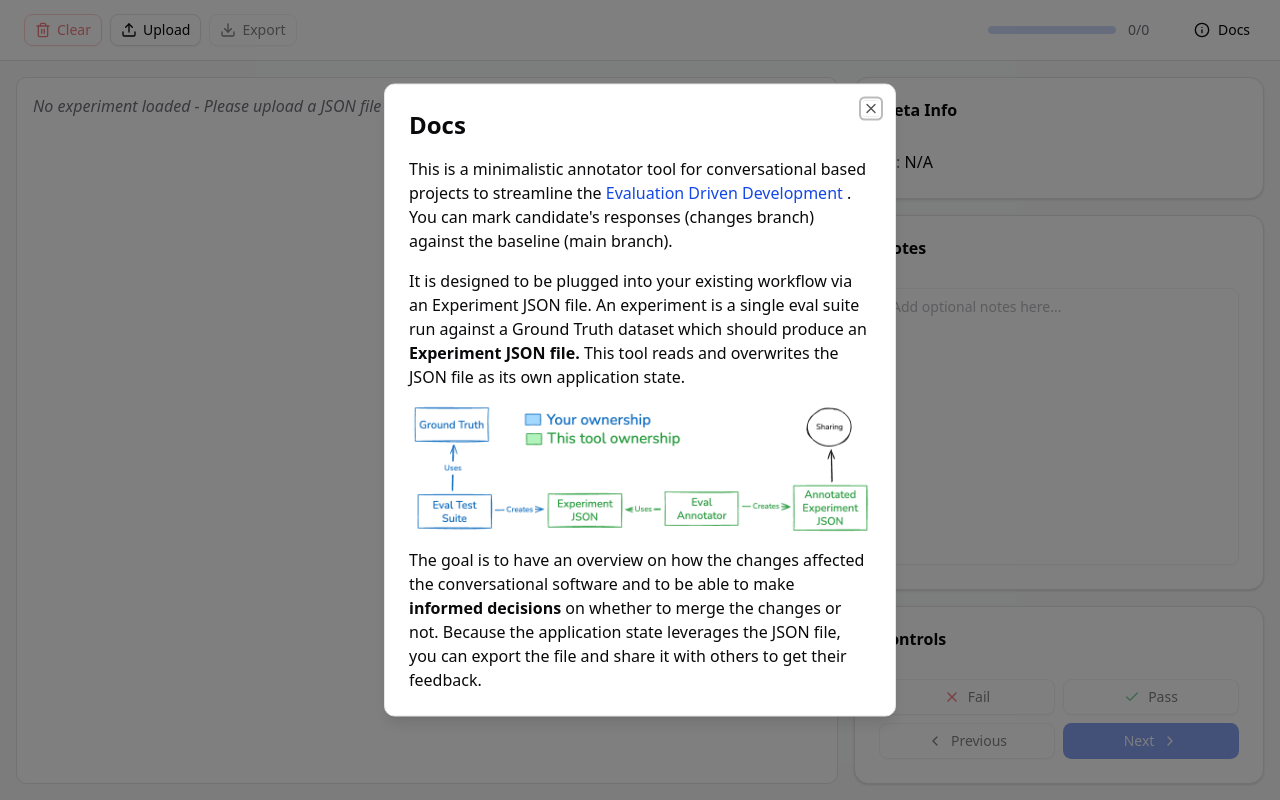
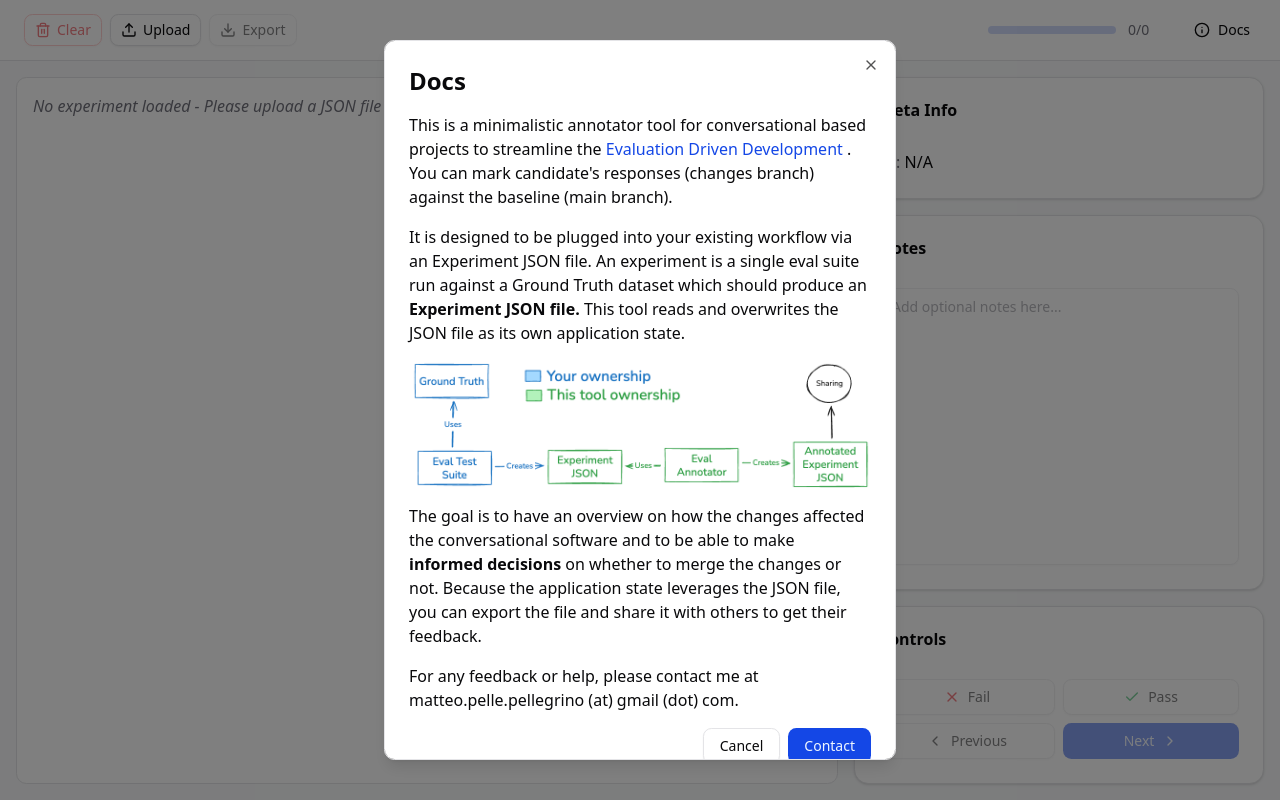
Before and after one commit to arabello/eval-annotator, a React (Vite) app: page / in a window 1280 px wide. Both pictures are taken after a click on the button "Docs". Built offline with nearby package versions, Linux system fonts and the light colour scheme; the HTML template or start-up script is replaced by a standard one.

Commit message:
feat: Add contact dialog action

```diff
--- a/src/components/DocsDialog.tsx
+++ b/src/components/DocsDialog.tsx
@@ -1,10 +1,13 @@
 import evalHarnessImg from "../assets/eval-harness.png";
 import {
   Dialog,
+  DialogClose,
   DialogContent,
+  DialogFooter,
   DialogHeader,
   DialogTitle,
 } from "@/components/ui/dialog";
+import { Button } from "./ui/button";
 
 type Props = {
   onClose: () => void;
@@ -50,7 +53,19 @@ export function DocsDialog({ onClose }: Props) {
             or not. Because the application state leverages the JSON file, you
             can export the file and share it with others to get their feedback.
           </p>
+          <p>
+            For any feedback or help, please contact me at{" "}
+            matteo.pelle.pellegrino (at) gmail (dot) com.
+          </p>
         </div>
+        <DialogFooter>
+          <DialogClose asChild>
+            <Button variant="outline">Cancel</Button>
+          </DialogClose>
+          <Button type="submit">
+            <a href="mailto:matteo.pelle.pellegrino@gmail.com">Contact</a>
+          </Button>
+        </DialogFooter>
       </DialogContent>
     </Dialog>
   );
```
